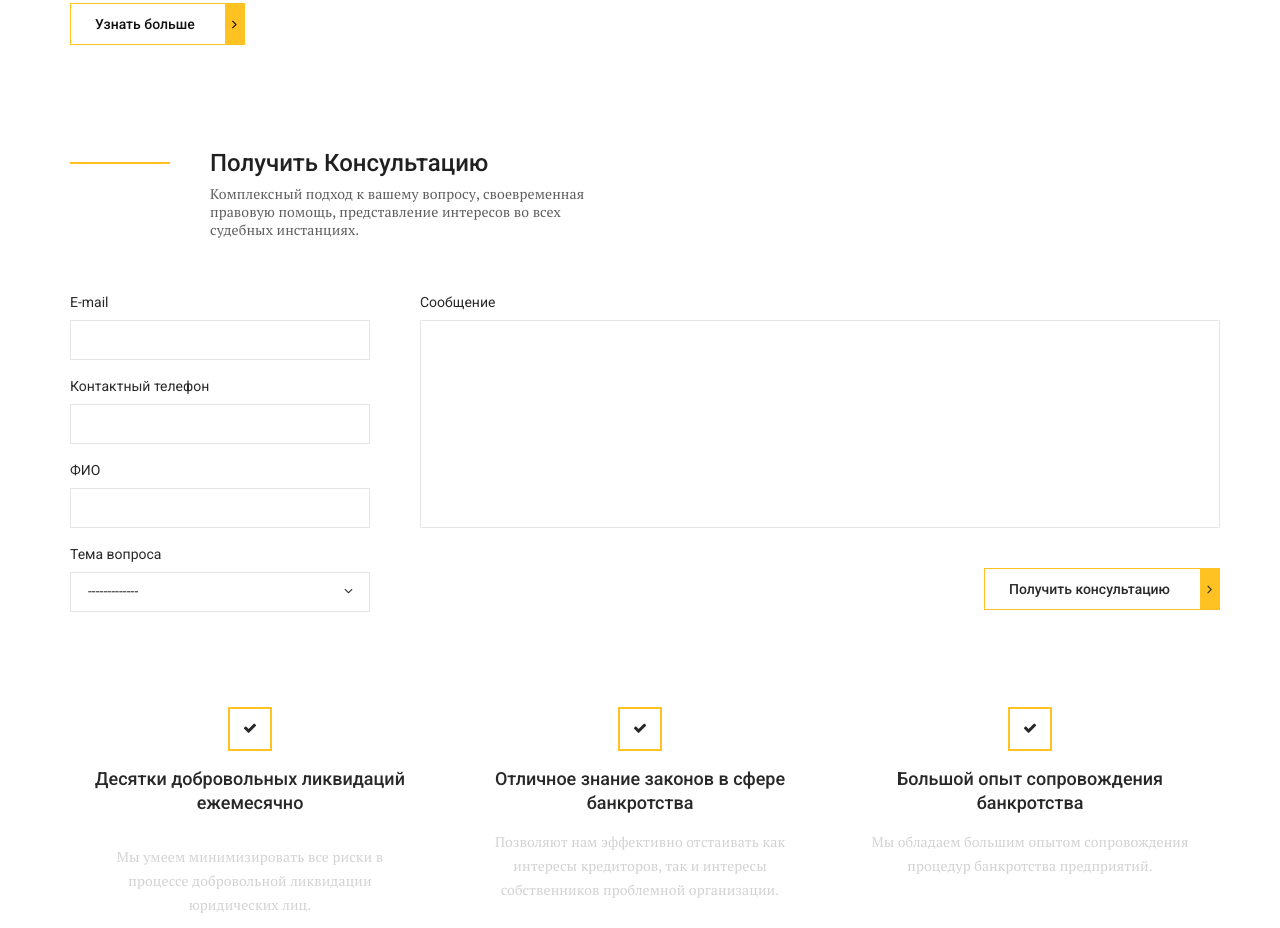
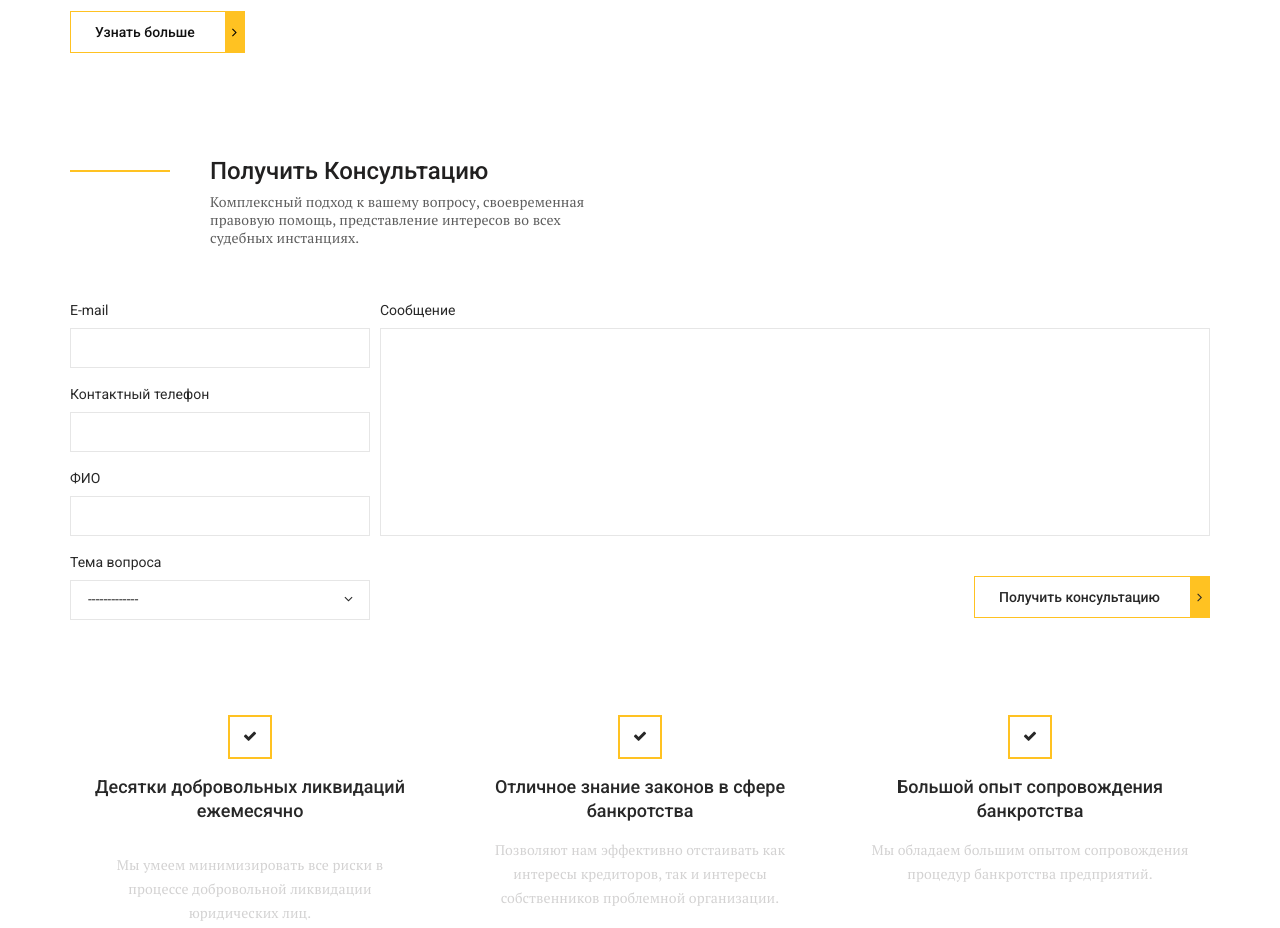
Before and after one commit to hys25/Flex.LogoType, a plain HTML site: page index.html in a window 1280 px wide. Shown: the part 1424-2352 px from the top of the page. Drawn offline with nearby package versions, Linux system fonts and the light colour scheme; files whose address does not match are found by name.

Commit message:
icons correction

```diff
--- a/css/style.css
+++ b/css/style.css
@@ -330,20 +330,20 @@
   background-position: bottom right;
 }
 .form__box{
-          max-width: 850px;
+  /* max-width: 850px; */
   padding-top: 45px;
 }
 .form__box-inner{
   display: flex;
   justify-content: space-between;
-          width: 1150px;
+  width: 100%;
 }
 .form__box-left{
   max-width: 300px;
   width: 100%;
 }
 .form__box-right{
-          max-width:800px;
+  padding-left: 10px;
   width: 100%;
 }
 .form__box-inner label,
--- a/index.html
+++ b/index.html
@@ -7,13 +7,14 @@
           <title>Document</title>
           <link href="https://fonts.googleapis.com/css?family=PT+Serif:400,700&display=swap&subset=cyrillic" rel="stylesheet">
           <link href="https://fonts.googleapis.com/css?family=Roboto:400,500&display=swap&subset=cyrillic" rel="stylesheet">
-          <link rel="stylesheet" href="css/normalize.css">
-          <link rel="stylesheet" href="../Flex.LogoType/css/fonts.css">
+          <link rel="stylesheet" href="css/fonts.css">
           <link rel="stylesheet" href="css/jquery.fancybox.min.css">
           <link rel="stylesheet" href="css/slick.css">
           <link rel="stylesheet" href="css/jquery.formstyler.css">
           <link rel="stylesheet" href="css/style.css">
           <link rel="stylesheet" href="css/media.css">
+
+
 </head>
 <body>
   <header class="header">
```
Lines whose indentation alone changed are shown as unchanged.
